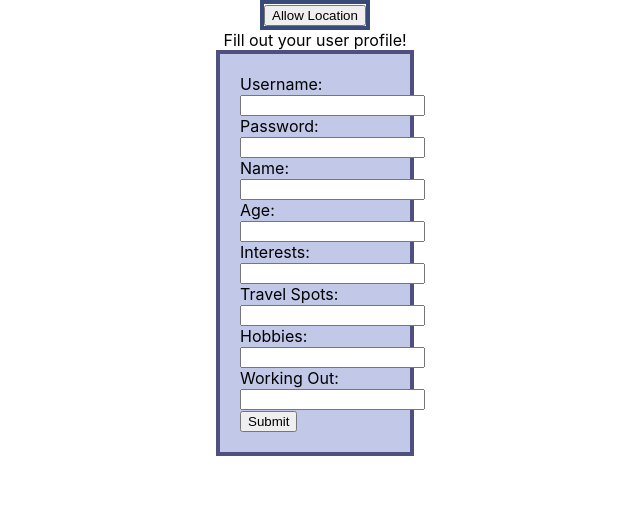
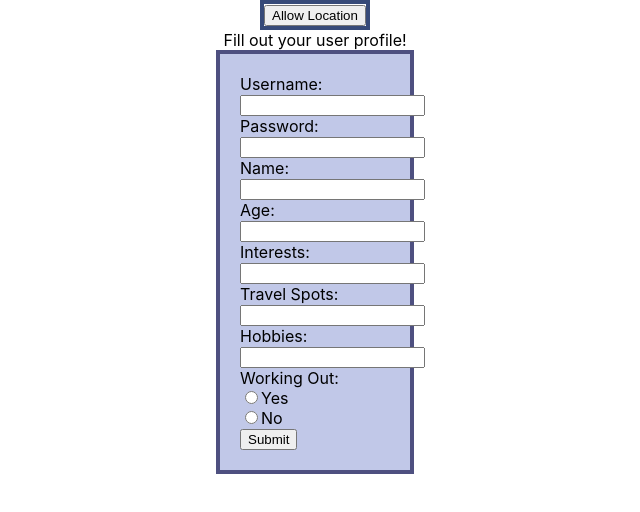
Before and after one commit to chungcaren/UserMatch, a React (Create React App) app in the folder usermatch/: page / in a window 1280 px wide. Shown: the top 512 px of the page, without its empty margins (325-965 px from the left). Built offline with nearby package versions, Linux system fonts and the light colour scheme.

Commit message:
attempted radio buttons

```diff
--- a/usermatch/src/App.js
+++ b/usermatch/src/App.js
@@ -66,8 +66,9 @@ function ProfileInput() {
     const interests = formData.get('interests');
     const travel_spots = formData.get('travel_spots');
     const hobbies = formData.get('hobbies');
-    const working_out = formData.get('working_out');
-
+    // const working_out = formData.get('working_out');
+    <GetRadioValue/>
+    console.log("Form has been submitted!");
 
     // food,travel,studying transforms into: ['food', 'travel', studying]
     const age_int = Number(age);
@@ -75,9 +76,9 @@ function ProfileInput() {
     const travel_spots_array = travel_spots.split(',');
     const hobbies_array = hobbies.split(',');
     let working_out_boolean = false;
-    if (working_out === 'yes'){
-      working_out_boolean = true;
-    }
+    // if (working_out === 'yes'){
+    //   working_out_boolean = true;
+    // }
 
     fetch('http://localhost:3000/userprofile', {
       method: 'POST',
@@ -115,12 +116,26 @@ function ProfileInput() {
       <label for="hobbies">Hobbies:</label><br/>
       <input type="text" id="hobbies" name="hobbies"/><br/>
       <label for="working_out">Working Out:</label><br/>
-      <input type="text" id="working_out" name="working_out"/><br/>
+      <input type="radio" id="working_out_yes" name="working_out" value="yes"/>
+      <label for="yes">Yes</label><br/>
+      <input type="radio" id="working_out_no" name="working_out" value="no"/>
+      <label for="yes">No</label><br/>
 
       <input type="submit" value="Submit" />
     </form>
   </div>
   );
+
+  function GetRadioValue(working_out) {
+    var radio = document.forms[0].elements[working_out];
+    for(var i = 0; i < radio.length; i++){
+      if(radio[i].checked){
+        if(radio[i].value == "Yes"){
+          var working_out_boolean = true;
+        }
+      }
+    }
+  }
 }
 
 export default App;
```
